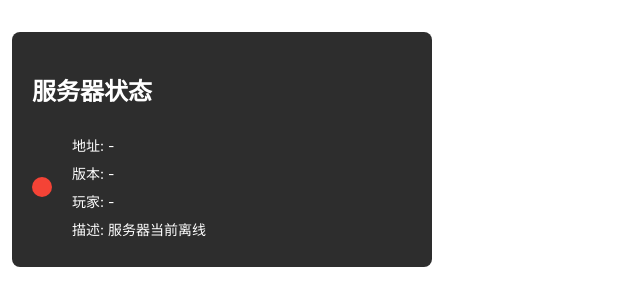
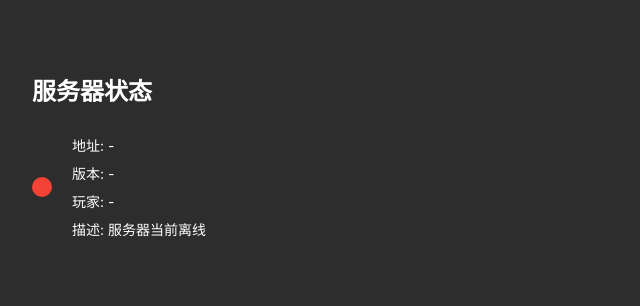
Before and after one commit to Refac7/minecraft-status-widget, a Next.js app: page / in a window 1280 px wide. Shown: the top 306 px of the page, without its empty margins (0-640 px from the left). Built offline with nearby package versions, Linux system fonts and the light colour scheme; no server answers.

Commit message:
Update globals.css

```diff
--- a/styles/globals.css
+++ b/styles/globals.css
@@ -3,7 +3,7 @@ html, body, #__next {
   margin: 0;
   padding: 0;
   min-height: auto !important;
-  background: transparent !important;
+  background: #2d2d2d !important;
 }
 
 /* 根容器 */
```
